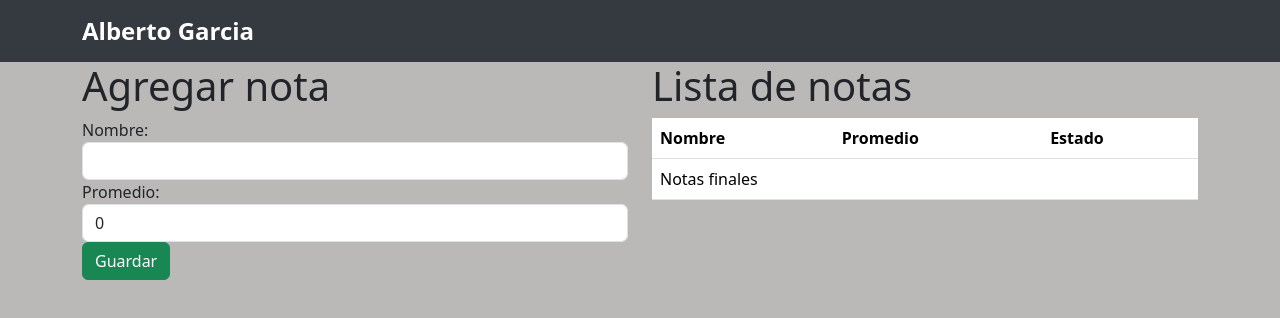
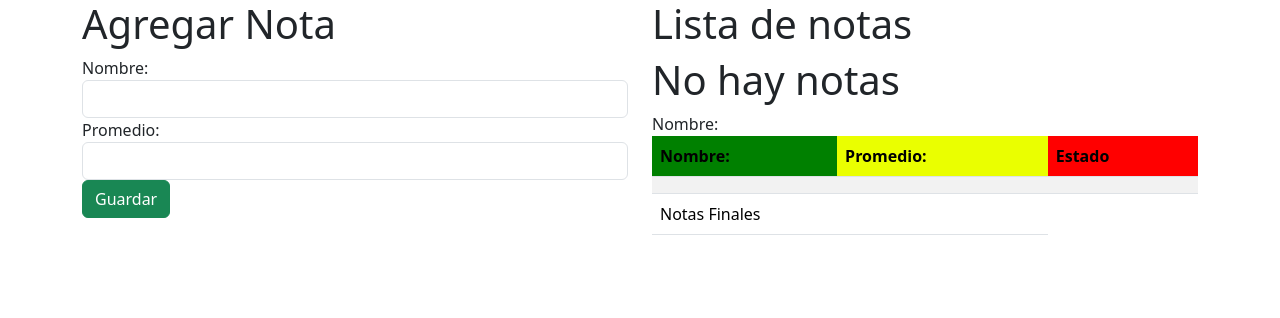
Before and after one commit to salvadorchambitainestroza/rojasvue, a plain HTML site: page index.html in a window 1280 px wide. Drawn offline with nearby package versions, Linux system fonts and the light colour scheme.

Commit message:
Update index.html

```diff
--- a/index.html
+++ b/index.html
@@ -3,73 +3,64 @@
 <head>
     <meta charset="UTF-8">
     <meta name="viewport" content="width=device-width, initial-scale=1.0">
-    <title>Notas promedio</title>
+    <title>Notas</title>
     <link href="https://cdn.jsdelivr.net/npm/bootstrap@5.3.1/dist/css/bootstrap.min.css" rel="stylesheet" integrity="sha384-4bw+/aepP/YC94hEpVNVgiZdgIC5+VKNBQNGCHeKRQN+PtmoHDEXuppvnDJzQIu9" crossorigin="anonymous">
-    <style>
-        body {
-            background-color: #bbb8b8; /* Cambia el color de fondo */
-        }
-        .navbar {
-            background-color: #343a40; /* Cambia el color del navbar */
-        }
-        .navbar-brand {
-            color: white;
-            font-size: 24px;
-            font-weight: bold;
-        }
-    </style>
 </head>
 <body>
-    <nav class="navbar navbar-expand-lg">
-        <div class="container">
-            <a class="navbar-brand" href="#">Alberto Garcia</a>
-        </div>
-    </nav>
-
-    <div id="app">
+    <div id="App">
         <div class="container">
             <div class="row">
-                <div class="col-md-6">
-                    <h1>Agregar nota</h1>
-                    <label>Nombre:</label>
-                    <input type="text" v-model="nombre" class="form-control">
+                <div class="col-md-6 col-xs-12">
+                    <h1>Agregar Nota</h1>
+                    <label for="nombre">Nombre:</label>
+                    <input type="text" id="nombre" v-model="nombre" class="form-control">
 
-                    <label>Promedio:</label>
-                    <input type="number" min="0" max="10" v-model="promedio" class="form-control">
 
-                    <input type="button" value="Guardar" class="btn btn-success" v-on:click="agregarnota">
+                    <label for="promedio">Promedio:</label>
+                    <input type="number"  id="promedio" min="0" max="10" v-model="promedio" class="form-control">
+
+
+
+                    <input type="button" value="Guardar" class="btn btn-success"
+                    v-on:click="agregarnota">
+
                 </div>
 
-                <div class="col-md-6">
+                <div class="col-md-6 col-xs-12">
                     <h1 v-if="lista.length > 0">Lista de notas</h1>
-                    <h1 v-else>Lista de notas</h1>
-                    <table class="table">
+                    <h1 v-else="">No hay notas</h1>
+                    <label for="nombre">Nombre:</label>
+                    <table class="table table-striped">
                         <thead>
                             <tr>
-                                <th>Nombre</th>
-                                <th>Promedio</th>
-                                <th>Estado</th>
+                                <th style="background-color: green;">Nombre:</th>
+                                <th style="background-color: rgb(234, 255, 0) ;">Promedio:</th>
+                                <th style="background-color: red;">Estado</th>
                             </tr>
                         </thead>
                         <tbody>
                             <tr v-for="item in lista">
                                 <td v-text="item.nombre"></td>
                                 <td v-text="item.promedio"></td>
-                                <td :style="{ color: item.estadoColor }">{{ item.estado }}</td>
+                                <td v-text="item.estado"></td>
                             </tr>
                         </tbody>
                         <tfoot>
                             <tr>
-                                <td colspan="3">Notas finales</td>
+                                <td colspan="2">
+                                    Notas Finales
+                                </td>
                             </tr>
                         </tfoot>
                     </table>
+
                 </div>
             </div>
         </div>
     </div>
 
-    <script src="https://cdn.jsdelivr.net/npm/vue@2.6.14/dist/vue.min.js"></script>
-    <script src="js/main.js"></script>
+    <script src="https://cdn.jsdelivr.net/npm/bootstrap@5.3.1/dist/js/bootstrap.bundle.min.js" integrity="sha384-HwwvtgBNo3bZJJLYd8oVXjrBZt8cqVSpeBNS5n7C8IVInixGAoxmnlMuBnhbgrkm" crossorigin="anonymous"></script>
+    <script src="js/vue.min.js"></script>
+    <script src="js/principal.js"></script>
 </body>
 </html>
```
